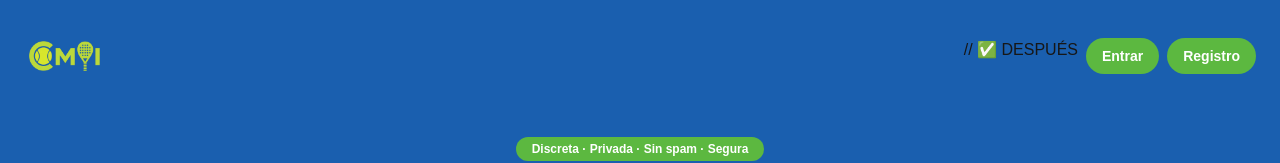
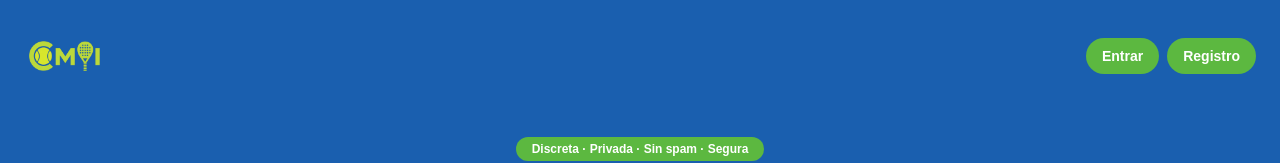
Before and after one commit to JonZabaleta/compinero, a Next.js app: page / in a window 1280 px wide. Shown: the top 163 px of the page. Built offline with nearby package versions, Linux system fonts and the light colour scheme.

Commit message:
fix: botón Entrar color verde

```diff
--- a/app/page.tsx
+++ b/app/page.tsx
@@ -9,7 +9,7 @@ export default function Home() {
 
         </div>
         <div className="flex gap-2">
-          // ✅ DESPUÉS
+
 <a href="/login" className="bg-[#5CB840] text-white text-sm font-semibold px-4 py-2 rounded-full">
   Entrar
 </a>
```
